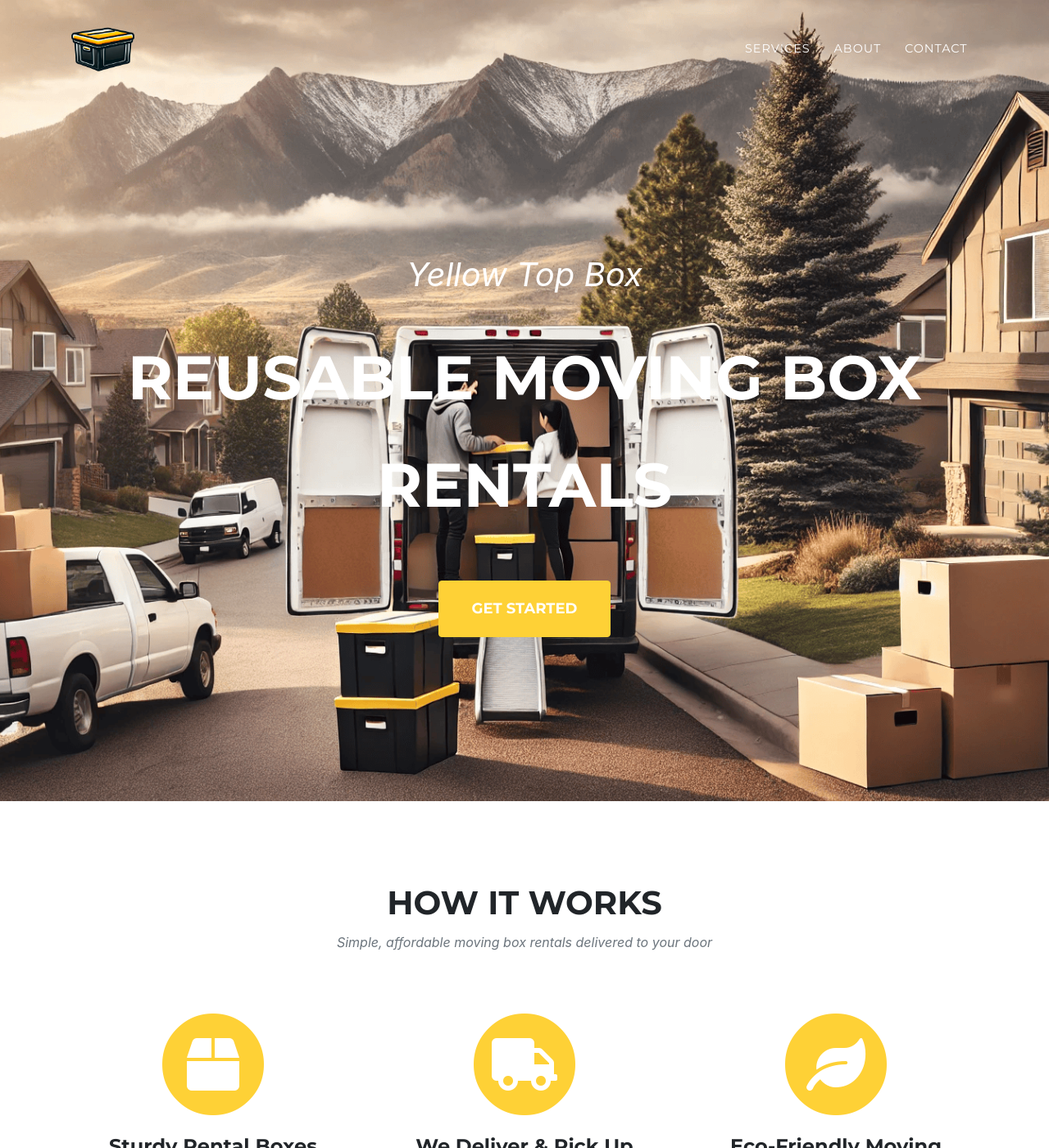
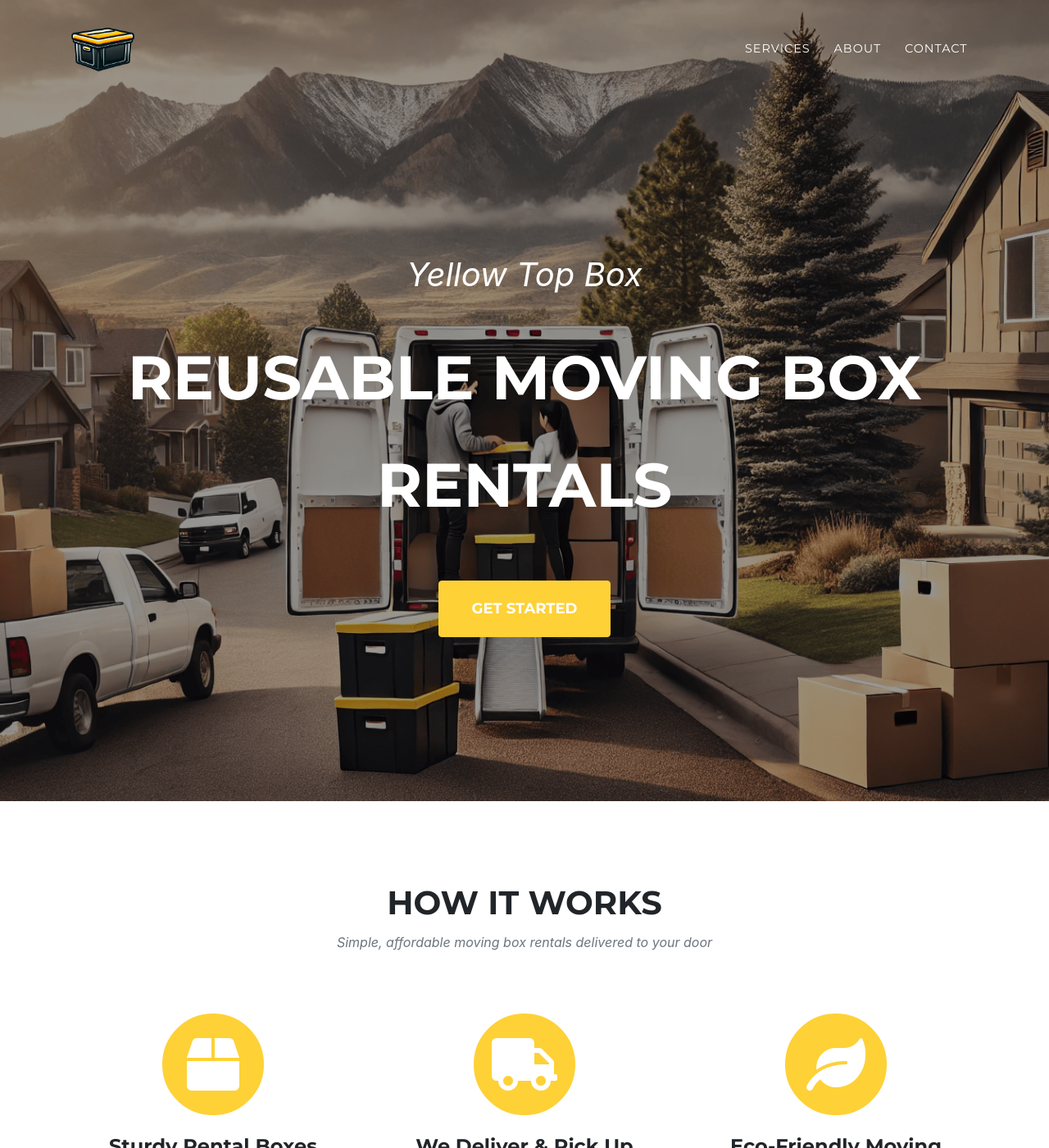
Before and after one commit to isaacblum/yellowtopbox.github.io, a Jekyll site: the page built from index.md, in a window 1280 px wide and 1400 px high. Shown: the whole window at 82% size. Built offline with Jekyll 4.4.1, drawn with Linux system fonts in a browser that asks for light colours; some web fonts are replaced.

Commit message:
Readablity

```diff
--- a/_sass/layout/_masthead.scss
+++ b/_sass/layout/_masthead.scss
@@ -7,9 +7,25 @@ header.masthead {
   background-attachment: scroll;
   background-position: center center;
   background-size: cover;
+  position: relative;
+
+  // Dark overlay for better text readability
+  &::before {
+    content: '';
+    position: absolute;
+    top: 0;
+    left: 0;
+    right: 0;
+    bottom: 0;
+    background: rgba(0, 0, 0, 0.4);
+    z-index: 1;
+  }
+
   .intro-text {
     padding-top: 150px;
     padding-bottom: 100px;
+    position: relative;
+    z-index: 2;
     .intro-lead-in {
       font-size: 22px;
       font-style: italic;
```
Also changed, not shown: 1 other file.
